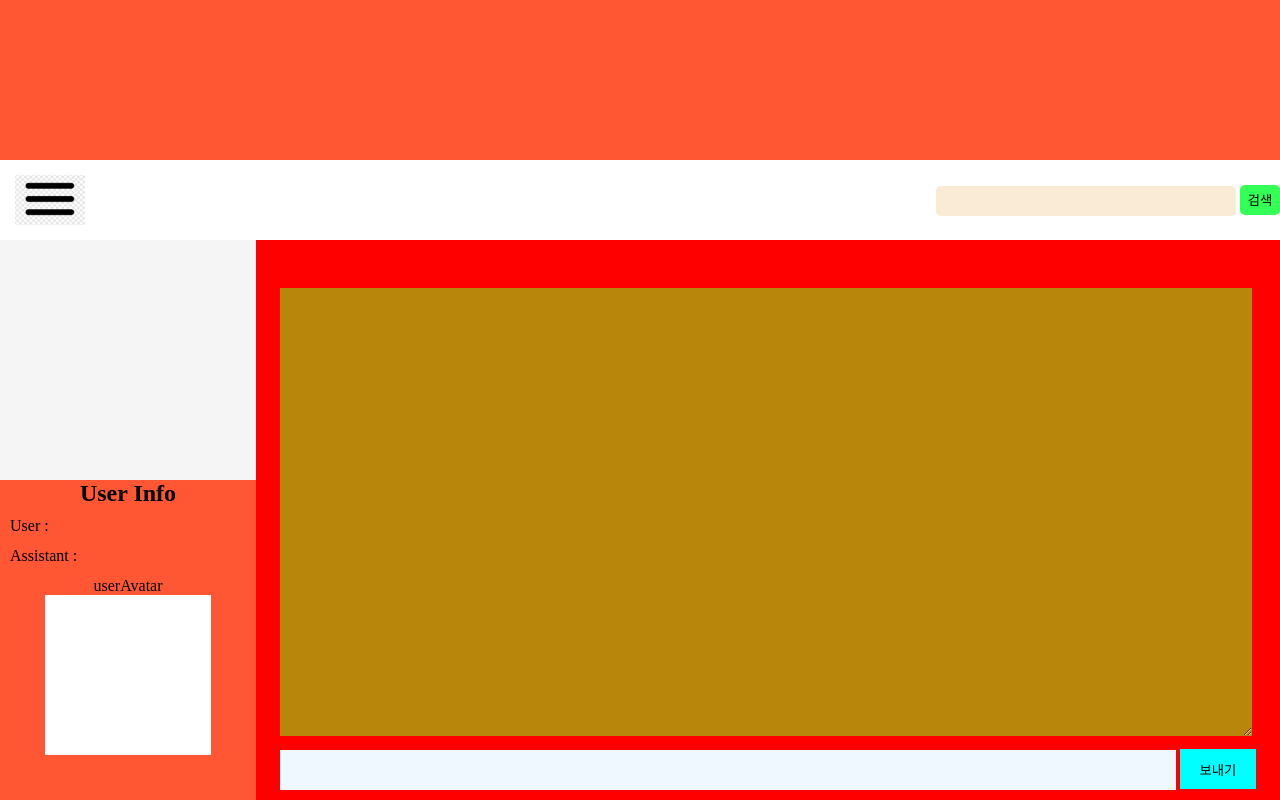
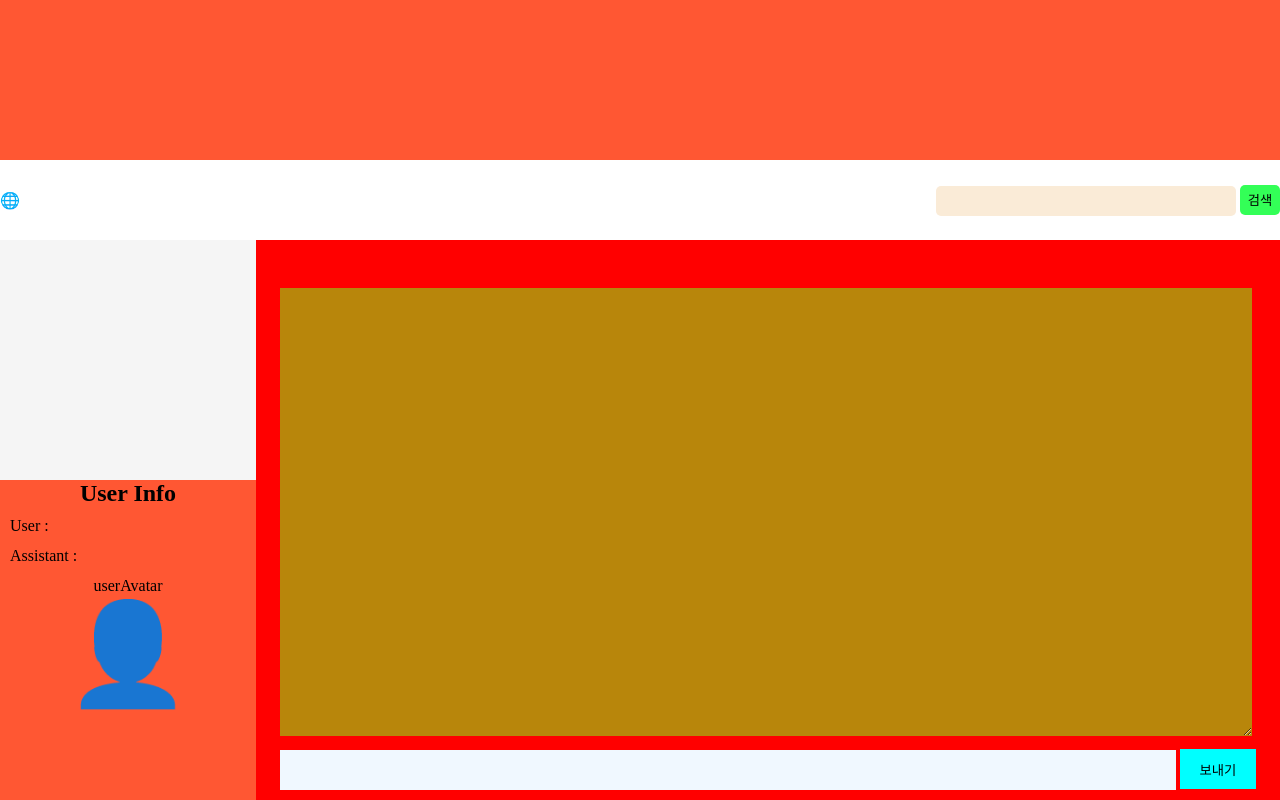
Before and after one commit to JungYoungSick/Web_Applocation_IA_Project, a website: page static/index.html in a window 1280 px wide. Drawn offline with Linux system fonts and the light colour scheme.

Commit message:
userAvata 텍스트 삽입 작업

```diff
--- a/static/index.css
+++ b/static/index.css
@@ -36,7 +36,6 @@
 #bergerMenu {
   width: 70px;
   height: 50px;
-  background-image: url("../bergerIMG.jpg");
   background-repeat: round;
   margin-left: 15px;
 }
@@ -85,6 +84,8 @@ button {
 #userAvatar {
   width: 13vw;
   height: 20vh;
+  font-size: 100px;
+  text-align: center;
 }
 .box1 {
   display: flex;
--- a/static/index.html
+++ b/static/index.html
@@ -19,9 +19,8 @@
       <!-- 두번째 내용. -->
       <div>
         <!-- 햄버거 메뉴 이미지 넣기. -->
-        <div id="bergerMenu">
-          <!-- All surch box + button -->
-        </div>
+        <div>🌐</div>
+        <!-- All surch box + button -->
         <div>
           <input type="text" name="serchBox" id="serchBox" />
           <button>검색</button>
@@ -42,7 +41,7 @@
             </div>
             <div class="box3">
               <label for="userAvatar">userAvatar</label>
-              <input type="text" name="userAvatar" id="userAvatar" />
+              <div type="text" name="userAvatar" id="userAvatar">👤</div>
             </div>
           </div>
         </form>
```
